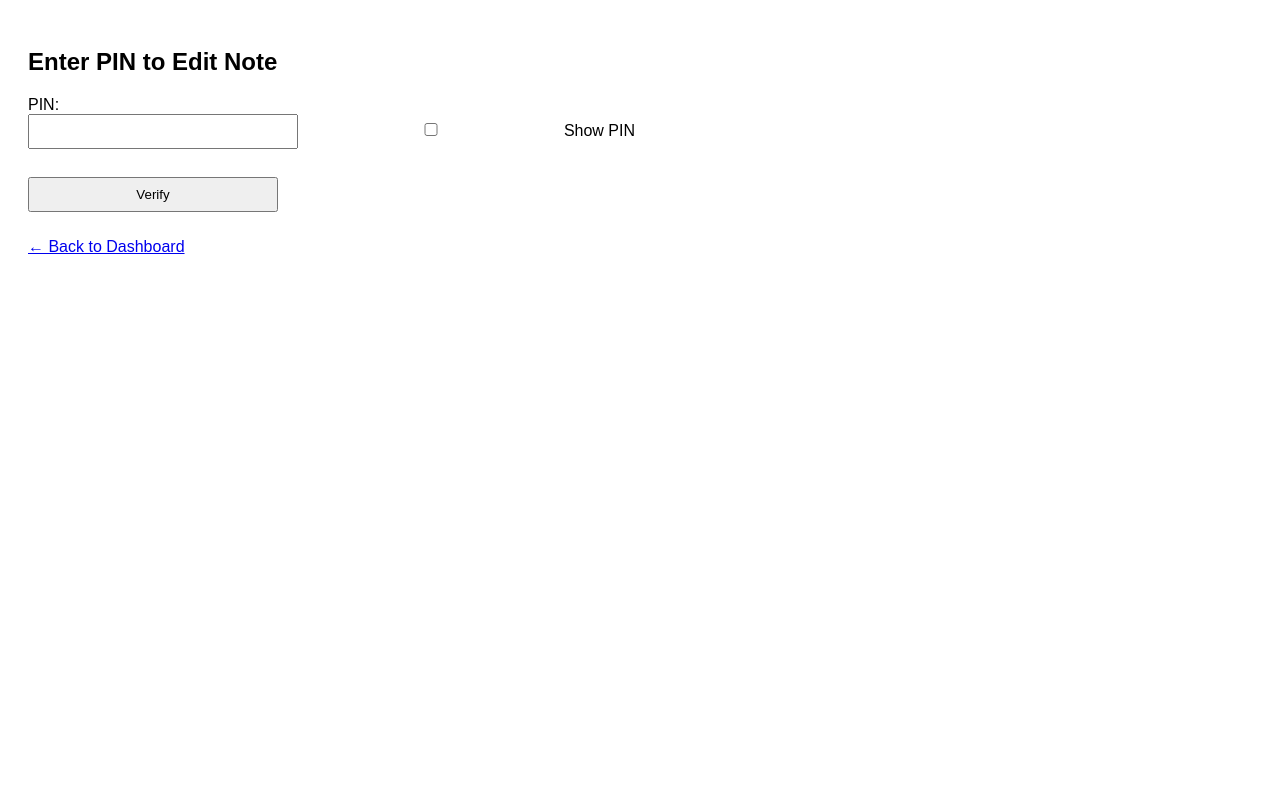
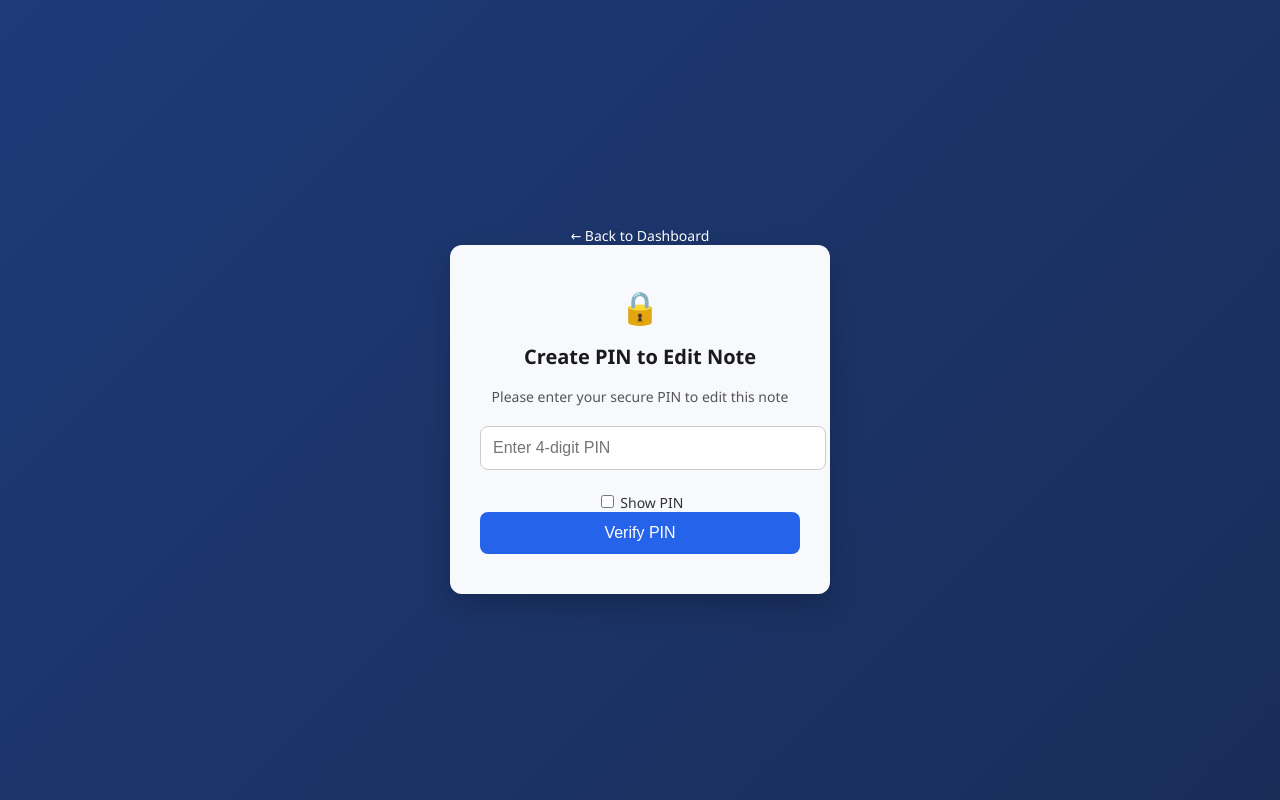
Before and after one commit to Harsha-k04/securanote, a Flask app: template securanote/templates/verify_edit_pin.html in a window 1280 px wide. Run offline with Flask 3, Linux system fonts and the light colour scheme; the template is opened without the code that fills it, so the values that code supplies are empty.

Commit message:
Update verify_edit_pin.html

```diff
--- a/securanote/templates/verify_edit_pin.html
+++ b/securanote/templates/verify_edit_pin.html
@@ -5,28 +5,104 @@
     <title>Verify PIN to Edit Note</title>
     <style>
         body {
-            font-family: Arial, sans-serif;
-            padding: 20px;
+            margin: 0;
+            padding: 0;
+            font-family: 'Segoe UI', Tahoma, Geneva, Verdana, sans-serif;
+            background: linear-gradient(135deg, #1d3b78, #1a2d59);
+            color: #1f1f1f;
+            display: flex;
+            flex-direction: column;
+            align-items: center;
+            justify-content: center;
+            height: 100vh;
         }
-        input, button {
-            padding: 8px;
-            width: 250px;
+
+        .container {
+            background: #f7f9fc;
+            padding: 40px 30px;
+            border-radius: 12px;
+            box-shadow: 0 12px 30px rgba(0, 0, 0, 0.2);
+            text-align: center;
+            width: 320px;
+        }
+
+        .container h2 {
+            margin-top: 15px;
+            font-size: 20px;
+            color: #1a1a1a;
+        }
+
+        .container p {
+            color: #555;
+            font-size: 14px;
+            margin-bottom: 20px;
+        }
+
+        input[type="password"] {
+            padding: 12px;
+            font-size: 16px;
+            width: 100%;
+            border: 1px solid #ccc;
+            border-radius: 8px;
+            margin-bottom: 12px;
+        }
+
+        button {
+            padding: 12px;
+            font-size: 16px;
+            width: 100%;
+            background-color: #2563eb;
+            color: white;
+            border: none;
+            border-radius: 8px;
+            cursor: pointer;
+        }
+
+        button:hover {
+            background-color: #1e4ed8;
+        }
+
+        .show-pin {
+            margin-top: 10px;
+            font-size: 14px;
+            color: #333;
+        }
+
+        .message-error {
+            color: red;
+            font-size: 14px;
             margin-bottom: 10px;
         }
-        p.message {
-            color: red;
-        }
-        .message-error {
-            color: red;
-        }
+
         .message-info {
             color: blue;
+            font-size: 14px;
+            margin-bottom: 10px;
         }
+
+        .back-link {
+            margin-top: 20px;
+            display: inline-block;
+            color: white;
+            text-decoration: none;
+            font-size: 14px;
+        }
+
+        .lock-icon {
+            font-size: 32px;
+            color: #2563eb;
+        }
+
     </style>
 </head>
 <body>
 
-<h2>Enter PIN to Edit Note</h2>
+    <a href="{{ url_for('notes.dashboard') }}" class="back-link">← Back to Dashboard</a>
+
+    <div class="container">
+        <div class="lock-icon">🔒</div>
+        <h2>Create PIN to Edit Note</h2>
+        <p>Please enter your secure PIN to edit this note</p>
 
         {% with messages = get_flashed_messages(with_categories=true) %}
             {% for category, message in messages %}
@@ -35,22 +111,18 @@
         {% endwith %}
 
         <form method="POST">
-    <label>PIN:</label><br>
-    <input type="password" name="pin" id="pin" minlength="4" maxlength="6" required>
-    <input type="checkbox" onclick="togglePin()"> Show PIN<br><br>
-    <button type="submit">Verify</button>
+            <input type="password" name="pin" id="pin" placeholder="Enter 4-digit PIN" minlength="4" maxlength="6" required>
+            <div class="show-pin">
+                <input type="checkbox" onclick="togglePin()"> Show PIN
+            </div>
+            <button type="submit">Verify PIN</button>
         </form>
-
-<p><a href="{{ url_for('notes.dashboard') }}">← Back to Dashboard</a></p>
+    </div>
 
     <script>
         function togglePin() {
             var x = document.getElementById("pin");
-    if (x.type === "password") {
-        x.type = "text";
-    } else {
-        x.type = "password";
-    }
+            x.type = x.type === "password" ? "text" : "password";
         }
     </script>
 
```
Lines whose indentation alone changed are shown as unchanged.
